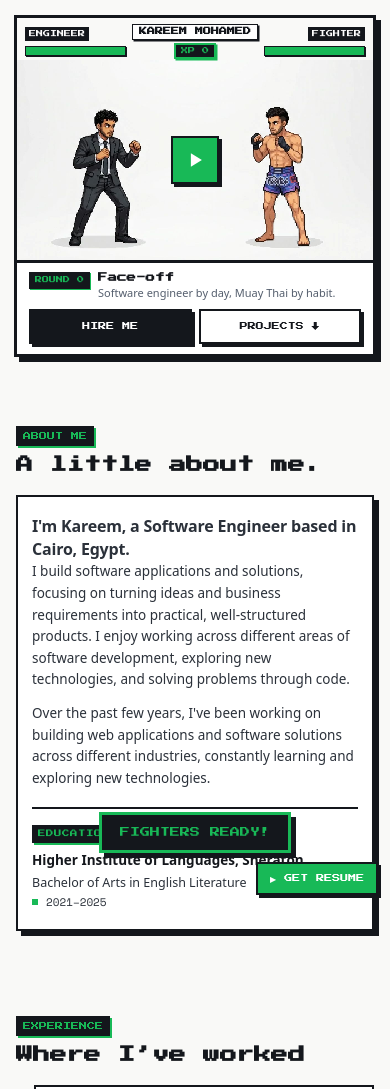
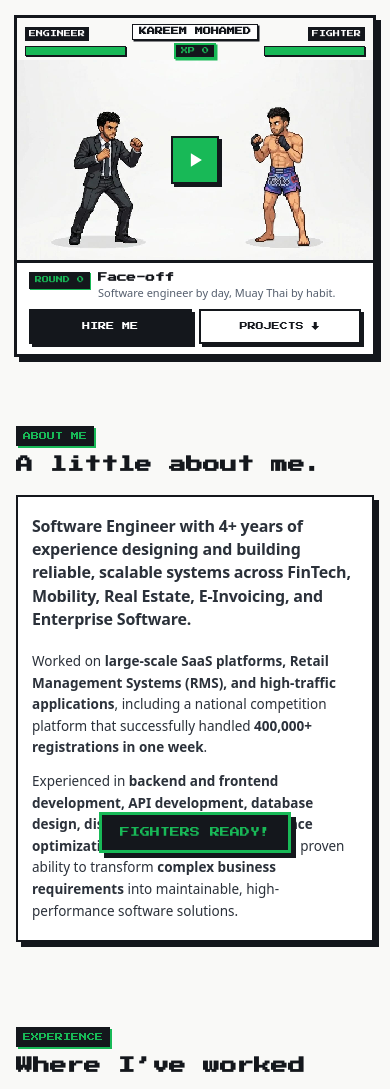
Before and after one commit to kareem-kairossol-io/new-portfolio, a plain HTML site: page index.html in a window 390 px wide. Shown: the part 57-1146 px from the top of the page. Drawn offline with nearby package versions, Linux system fonts and the light colour scheme.

Commit message:
[refactor] change about

```diff
--- a/css/style.css
+++ b/css/style.css
@@ -103,12 +103,13 @@ nav {
   margin: 0 auto;
   padding: 0 20px;
   height: 100%;
-  display: flex;
+  display: grid;
+  grid-template-columns: 1fr auto 1fr;
   align-items: center;
-  justify-content: space-between;
 }
 
 .brand {
+  justify-self: start;
   font: 700 15px "Space Mono", monospace;
   color: var(--ink);
   text-decoration: none;
@@ -124,8 +125,16 @@ nav {
 }
 
 .links {
+  justify-self: center;
   display: flex;
   gap: 6px;
+}
+
+.nav-actions {
+  justify-self: end;
+  display: flex;
+  align-items: center;
+  gap: 10px;
 }
 
 .links a {
@@ -147,6 +156,36 @@ nav {
   border-color: var(--ink);
   background: #fff;
   box-shadow: 2px 2px 0 var(--ink);
+}
+
+
+
+.nav-resume {
+  font-size: 8.5px;
+  padding: 6px 12px;
+  background: var(--ink);
+  color: var(--green);
+  border: 2px solid var(--ink);
+  box-shadow: 2px 2px 0 var(--green);
+  text-decoration: none;
+  display: inline-flex;
+  align-items: center;
+  gap: 6px;
+  letter-spacing: 0.5px;
+  transition: background 0.15s, color 0.15s, transform 0.15s, box-shadow 0.15s;
+}
+
+.nav-resume .dl-ico {
+  display: inline-block;
+  vertical-align: middle;
+  flex-shrink: 0;
+}
+
+.nav-resume:hover {
+  background: var(--green);
+  color: var(--ink);
+  box-shadow: 2px 2px 0 var(--ink);
+  transform: translate(-1px, -1px);
 }
 
 .menu-btn {
@@ -238,26 +277,7 @@ nav {
   cursor: wait;
 }
 
-/* Floating Resume Button */
-#fab {
-  position: fixed;
-  right: 20px;
-  bottom: 20px;
-  z-index: 200;
-  font-size: 10px;
-  padding: 13px 18px;
-  transform: translateY(120px) translateZ(0);
-  transition: transform 0.3s cubic-bezier(0.2, 1.3, 0.4, 1);
-  will-change: transform;
-}
-
-#fab.show {
-  transform: translateY(0) translateZ(0);
-}
-
-#fab.show:hover {
-  transform: translate(2px, 2px) translateZ(0);
-}
+
 
 /* ==========================================================================
    Hero Section
@@ -736,11 +756,8 @@ h2.t {
 }
 
 .about-card {
-  display: grid;
-  grid-template-columns: 1fr 280px;
-  gap: clamp(32px, 4.5vw, 56px);
+  display: block;
   padding: clamp(32px, 4.5vw, 52px);
-  align-items: start;
 }
 
 .about-main {
@@ -748,11 +765,11 @@ h2.t {
 }
 
 .about-lead {
-  font-size: clamp(19px, 2.2vw, 23px);
+  font-size: clamp(19px, 2vw, 23px);
   line-height: 1.5;
   font-weight: 700;
   color: var(--ink);
-  margin: 0 0 20px;
+  margin: 0 0 20px !important;
   letter-spacing: -0.2px;
 }
 
@@ -765,63 +782,6 @@ h2.t {
 
 .about-body p:last-child {
   margin-bottom: 0;
-}
-
-.about-aside {
-  border-left: 1.5px solid var(--ink);
-  padding-left: clamp(24px, 3.5vw, 40px);
-  align-self: stretch;
-  display: flex;
-  flex-direction: column;
-  justify-content: flex-start;
-}
-
-.about-edu {
-  display: flex;
-  flex-direction: column;
-}
-
-.edu-label {
-  font-size: 8px;
-  color: var(--green);
-  background: var(--ink);
-  padding: 4px 8px;
-  align-self: flex-start;
-  margin-bottom: 14px;
-  box-shadow: 2px 2px 0 var(--green);
-  letter-spacing: 0.5px;
-}
-
-.edu-school {
-  font-size: 15px;
-  font-weight: 700;
-  color: var(--ink);
-  line-height: 1.45;
-  margin: 0 0 6px;
-}
-
-.edu-field {
-  font-size: 14px;
-  color: var(--mut);
-  line-height: 1.5;
-  margin: 0 0 12px;
-}
-
-.edu-year {
-  font-family: "Space Mono", monospace;
-  font-size: 12px;
-  color: var(--ink2);
-  display: inline-flex;
-  align-items: center;
-  gap: 8px;
-}
-
-.edu-year::before {
-  content: "";
-  display: inline-block;
-  width: 6px;
-  height: 6px;
-  background: var(--green);
 }
 
 /* ==========================================================================
@@ -1143,7 +1103,7 @@ a.pc,
    ========================================================================== */
 .skills {
   display: grid;
-  grid-template-columns: repeat(auto-fit, minmax(300px, 1fr));
+  grid-template-columns: repeat(auto-fit, minmax(320px, 1fr));
   gap: 22px;
 }
 
@@ -1152,6 +1112,14 @@ a.pc,
   border: var(--b);
   box-shadow: var(--s);
   transition: transform 0.15s, box-shadow 0.15s;
+  display: flex;
+  flex-direction: column;
+}
+
+.cart.featured {
+  grid-column: 1 / -1;
+  border-width: 3.5px;
+  box-shadow: var(--sl);
 }
 
 .cart:hover {
@@ -1159,24 +1127,50 @@ a.pc,
   box-shadow: var(--sl);
 }
 
-.cart h3 {
+.cart-head {
+  background: var(--ink);
+  padding: 12px 16px;
+}
+
+.cart-head h3 {
   margin: 0;
-  background: var(--ink);
+  background: transparent;
+  padding: 0;
   color: var(--green);
-  padding: 12px 16px;
   font-size: 10px;
-}
-
-.cart div {
-  padding: 16px;
+  line-height: 1.4;
+}
+
+.cart-desc {
+  font-size: 13.5px;
+  line-height: 1.55;
+  color: var(--ink2);
+  margin: 0;
+  padding: 14px 16px 2px;
+}
+
+.cart-chips {
+  padding: 12px 16px 16px;
   display: flex;
   flex-wrap: wrap;
   gap: 8px;
+  margin-top: auto;
 }
 
 .cart .chip {
   padding: 5px 11px;
   font-size: 13px;
+}
+
+.chip.primary {
+  background: #14171c;
+  color: #fff;
+  border-color: #14171c;
+}
+
+.chip.primary:hover {
+  background: var(--green);
+  color: #14171c;
 }
 
 /* ==========================================================================
@@ -1395,15 +1389,7 @@ footer {
    ========================================================================== */
 @media (max-width: 960px) {
   .about-card {
-    grid-template-columns: 1fr;
-    gap: 32px;
     padding: 28px 22px;
-  }
-  .about-aside {
-    border-left: none;
-    border-top: 1.5px solid var(--ink);
-    padding-left: 0;
-    padding-top: 24px;
   }
   .deck {
     flex-direction: column;
@@ -1420,7 +1406,18 @@ footer {
 }
 
 @media (max-width: 768px) {
-  /* Navigation */
+  /* Navigation: 2 cols on mobile (brand left, actions right) */
+  .nav-in {
+    grid-template-columns: 1fr auto;
+  }
+  .nav-actions {
+    gap: 8px;
+  }
+  .nav-resume {
+    font-size: 7.5px;
+    padding: 5px 8px;
+    gap: 4px;
+  }
   .menu-btn {
     display: block;
   }
@@ -1627,26 +1624,7 @@ footer {
     line-height: 1.6;
     margin: 0 0 12px;
   }
-  .about-aside {
-    border-top: 2px solid var(--ink);
-    padding-top: 16px;
-  }
-  .edu-label {
-    font-size: 7.5px;
-    padding: 3px 6px;
-    margin-bottom: 8px;
-  }
-  .edu-school {
-    font-size: 13.5px;
-    margin: 0 0 4px;
-  }
-  .edu-field {
-    font-size: 12.5px;
-    margin: 0 0 6px;
-  }
-  .edu-year {
-    font-size: 11px;
-  }
+
 
   /* Experience Section */
   .tl {
@@ -1822,14 +1800,7 @@ footer {
     font-size: 12px;
   }
 
-  /* Floating Resume Button & Modal */
-  #fab {
-    right: 12px;
-    bottom: 12px;
-    font-size: 8px;
-    padding: 9px 12px;
-    box-shadow: 3px 3px 0 var(--ink);
-  }
+  /* Modal */
   .ov {
     padding: 10px;
   }
--- a/index.html
+++ b/index.html
@@ -24,12 +24,13 @@
     <div class="links" id="links">
       <a href="#about">About</a><a href="#experience">Experience</a><a href="#projects">Projects</a><a href="#skills">Skills</a><a href="#contact">Contact</a>
     </div>
-    <button class="menu-btn" id="menuBtn" aria-expanded="false" aria-controls="links">Menu</button>
+    <div class="nav-actions">
+      <a class="btn nav-resume px" href="Kareem_Mohamed_Resume.pdf" download="Kareem_Mohamed_Resume.pdf" aria-label="Download Resume"><svg class="dl-ico" width="13" height="13" viewBox="0 0 24 24" fill="none" stroke="currentColor" stroke-width="2.5" stroke-linecap="square" stroke-linejoin="miter" aria-hidden="true"><path d="M21 15v4a2 2 0 0 1-2 2H5a2 2 0 0 1-2-2v-4"/><polyline points="7 10 12 15 17 10"/><line x1="12" y1="15" x2="12" y2="3"/></svg>RESUME</a>
+      <button class="menu-btn" id="menuBtn" aria-expanded="false" aria-controls="links">Menu</button>
+    </div>
   </div>
   <i id="prog"></i>
 </nav>
-
-<a id="fab" class="btn" href="Kareem_Mohamed_Resume.pdf" target="_blank" rel="noopener noreferrer">▶ GET RESUME</a>
 
 <header class="hero" id="hero">
   <div class="stage">
@@ -70,20 +71,12 @@
   <h2 class="t px">A little about me.</h2>
   <div class="about-card panel">
     <div class="about-main">
-      <p class="about-lead">I'm Kareem, a Software Engineer based in Cairo, Egypt.</p>
+      <p class="about-lead"><strong>Software Engineer</strong> with <strong>4+ years of experience</strong> designing and building <strong>reliable, scalable systems</strong> across <strong>FinTech, Mobility, Real Estate, E-Invoicing, and Enterprise Software</strong>.</p>
       <div class="about-body">
-        <p>I build software applications and solutions, focusing on turning ideas and business requirements into practical, well-structured products. I enjoy working across different areas of software development, exploring new technologies, and solving problems through code.</p>
-        <p>Over the past few years, I've been working on building web applications and software solutions across different industries, constantly learning and exploring new technologies.</p>
+        <p>Worked on <strong>large-scale SaaS platforms, Retail Management Systems (RMS), and high-traffic applications</strong>, including a national competition platform that successfully handled <strong>400,000+ registrations in one week</strong>.</p>
+        <p>Experienced in <strong>backend and frontend development, API development, database design, distributed systems, performance optimization, and system design</strong>, with a proven ability to transform <strong>complex business requirements</strong> into maintainable, high-performance software solutions.</p>
       </div>
     </div>
-    <aside class="about-aside">
-      <div class="about-edu">
-        <span class="edu-label px">EDUCATION</span>
-        <h3 class="edu-school">Higher Institute of Languages, Sheraton</h3>
-        <p class="edu-field">Bachelor of Arts in English Literature</p>
-        <span class="edu-year">2021–2025</span>
-      </div>
-    </aside>
   </div>
 </section>
 
--- a/js/script.js
+++ b/js/script.js
@@ -299,15 +299,12 @@
     new IntersectionObserver(
       function (en) {
         heroVisible = en[0].isIntersecting;
-        $('fab').classList.toggle('show', !heroVisible);
         if (heroVisible) {
           lastFrame = -1;
         }
       },
       { threshold: 0.1 }
     ).observe($('hero'));
-  } else {
-    $('fab').classList.add('show');
   }
 
   /* ==========================================================================
@@ -816,67 +813,100 @@
   /* ==========================================================================
      SKILLS
      ========================================================================== */
-  var SK = {
-    Backend: [
-      'Java',
-      'Spring Boot',
-      'Laravel',
-      'PHP',
-      'REST APIs',
-      'Multi-tenant SaaS',
-      'RBAC',
-      'Queues & jobs',
-      'WebSockets'
-    ],
-    Architecture: [
-      'System design',
-      'High concurrency',
-      'Laravel Octane',
-      'Redis caching',
-      'Offline-first sync',
-      'Modular monolith'
-    ],
-    'Frontend & clients': [
-      'React',
-      'React Native',
-      'Flutter',
-      'TypeScript',
-      'Electron',
-      'WPF / MVVM'
-    ],
-    'Data & infrastructure': [
-      'MySQL',
-      'SQL Server',
-      'Redis',
-      'RabbitMQ',
-      'Docker',
-      'Nginx',
-      'Linux'
-    ],
-    'Payments & integrations': [
-      'Fawry POS SDK',
-      'ETA e-invoicing',
-      'Google Maps',
-      'Google Calendar',
-      'IoT hardware'
+  var SK = [
+    {
+      title: 'Primary Backend Stack',
+      featured: true,
+      desc: 'Extensive production experience building high-concurrency systems, distributed architectures, and robust APIs. Strong Laravel/PHP foundation actively transitioned to Java & Spring Boot over the past year.',
+      chips: [
+        { name: 'Java', primary: true },
+        { name: 'Spring Boot', primary: true },
+        { name: 'Laravel', primary: true },
+        { name: 'PHP 8+', primary: true },
+        { name: 'RESTful APIs', primary: true },
+        { name: 'System Design & High Concurrency', primary: true },
+        { name: 'Multi-tenant SaaS Architecture' },
+        { name: 'Distributed Systems' },
+        { name: 'Queues, Workers & Asynchronous Jobs' },
+        { name: 'WebSockets & Realtime Events' }
       ]
-  };
+    },
+    {
+      title: 'Cloud, DevOps & CI/CD',
+      desc: 'Containerized services, automated deployment pipelines, and high-availability server configuration.',
+      chips: [
+        { name: 'Docker', primary: true },
+        { name: 'GitHub Actions (CI/CD)', primary: true },
+        { name: 'Linux (Ubuntu/Debian)', primary: true },
+        { name: 'Nginx Reverse Proxy' },
+        { name: 'Cloudflare CDN & WAF' }
+      ]
+    },
+    {
+      title: 'Testing & Code Quality',
+      desc: 'Enterprise-grade testing suites, automated regression testing, and strict code reliability standards.',
+      chips: [
+        { name: 'JUnit 5 & Mockito', primary: true },
+        { name: 'PHPUnit & Pest', primary: true },
+        { name: 'Integration Testing', primary: true },
+        { name: 'API Automation & Postman' },
+        { name: 'Static Analysis & Code Quality' }
+      ]
+    },
+    {
+      title: 'Databases & Messaging',
+      desc: 'High-availability data stores, caching layers, and decoupled event processing.',
+      chips: [
+        { name: 'PostgreSQL', primary: true },
+        { name: 'MySQL', primary: true },
+        { name: 'SQL Server' },
+        { name: 'Redis (Caching & Pub/Sub)', primary: true },
+        { name: 'Query Optimization & Indexing' }
+      ]
+    },
+    {
+      title: 'Secondary: Client & Frontend',
+      desc: 'Frontend and mobile client applications built to interface seamlessly with backend services.',
+      chips: [
+        { name: 'TypeScript' },
+        { name: 'React' },
+        { name: 'Vue.js' },
+        { name: 'React Native' },
+        { name: 'Electron' },
+        { name: 'Native Android Modules (Java/Kotlin)' }
+      ]
+    }
+  ];
 
-  $('skillsBox').innerHTML = Object.keys(SK)
-    .map(function (k) {
+  $('skillsBox').innerHTML = SK.map(function (c) {
     return (
-        '<div class="cart"><h3 class="px">' +
-        k.toUpperCase() +
-        '</h3><div>' +
-        SK[k]
+      '<div class="cart' +
+      (c.featured ? ' featured' : '') +
+      '">' +
+      '<div class="cart-head">' +
+      '<h3 class="px">' +
+      c.title.toUpperCase() +
+      '</h3>' +
+      '</div>' +
+      '<p class="cart-desc">' +
+      c.desc +
+      '</p>' +
+      '<div class="cart-chips">' +
+      c.chips
         .map(function (s) {
-            return '<span class="chip">' + s + '</span>';
+          return (
+            '<span class="chip' +
+            (s.primary ? ' primary' : '') +
+            '">' +
+            s.name +
+            '</span>'
+          );
         })
         .join('') +
-        '</div></div>'
+      '</div>' +
+      '</div>'
     );
-    })
-    .join('');
+  }).join('');
 
   /* ==========================================================================
      INTERACTIONS: cursor, reveals, scroll progress
```
Lines whose indentation alone changed are shown as unchanged.
